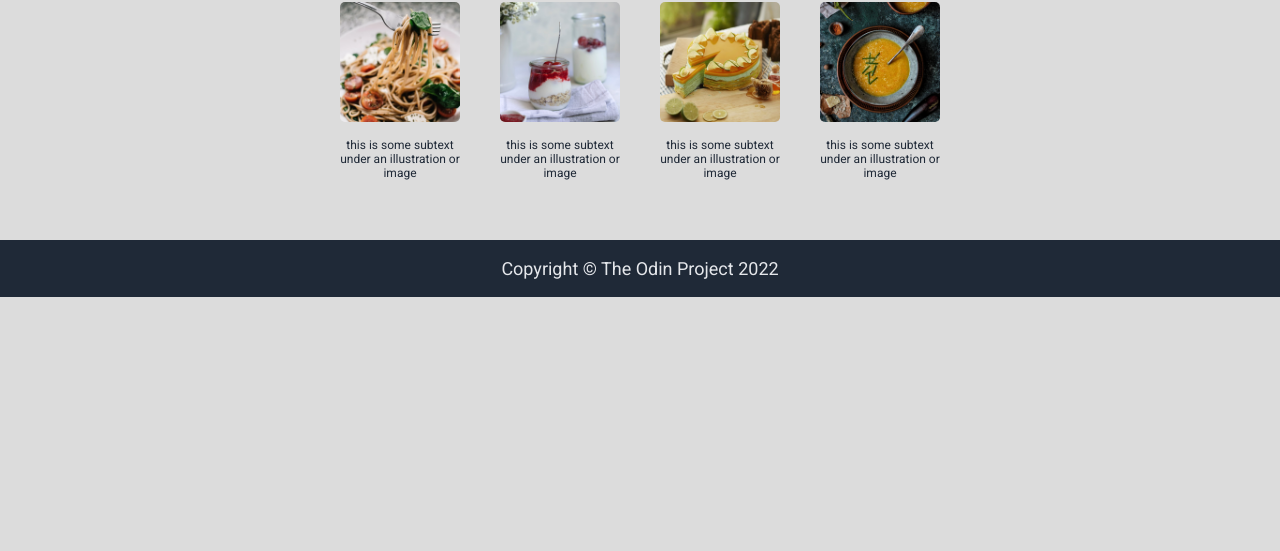
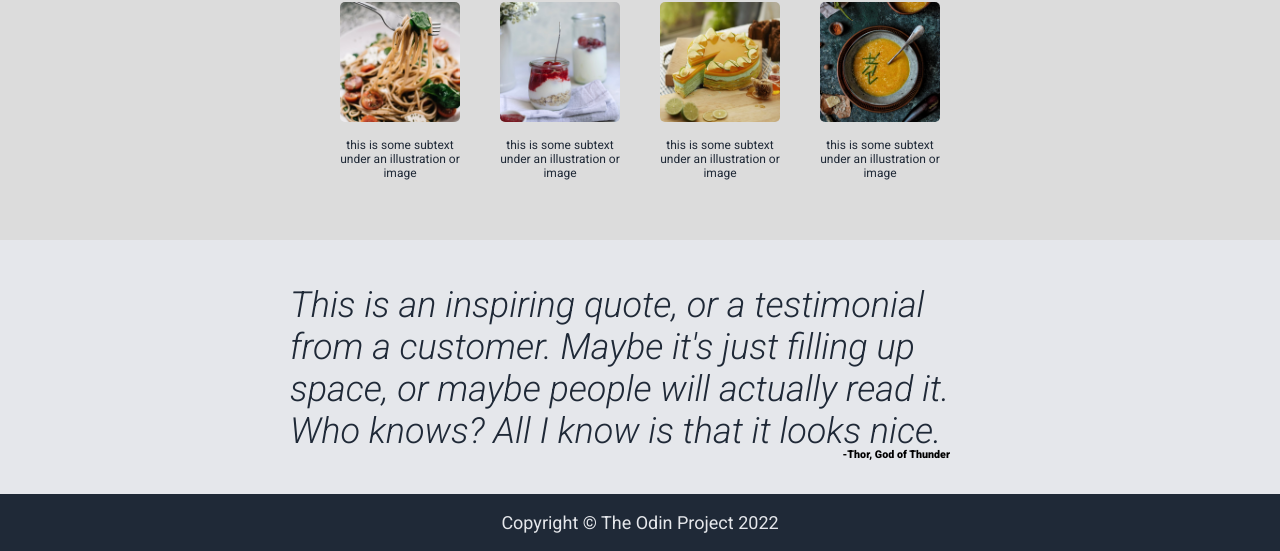
Before and after one commit to PewPewManZ/odin-recipes, a plain HTML site: page index.html in a window 1280 px wide. Shown: the part 565-1116 px from the top of the page. Before the commit the page ends 862 px from the top, so only its background shows below. Drawn offline with Linux system fonts and the light colour scheme.

Commit message:
Add quote section

```diff
--- a/index.html
+++ b/index.html
@@ -52,6 +52,14 @@
         </div>
       </div>
     </div>
+    <div class="quote-section">
+      <p>
+        This is an inspiring quote, or a testimonial from a customer. Maybe it's
+        just filling up space, or maybe people will actually read it. Who knows?
+        All I know is that it looks nice.
+      </p>
+      <h6 class="signature">-Thor, God of Thunder</h6>
+    </div>
     <div class="footer">
       <p>Copyright &copy; The Odin Project 2022</p>
     </div>
--- a/style.css
+++ b/style.css
@@ -1,4 +1,4 @@
-@import url("https://fonts.googleapis.com/css2?family=Roboto:wght@400;900&display=swap");
+@import url("https://fonts.googleapis.com/css2?family=Roboto:ital,wght@0,400;0,900;1,300&display=swap");
 
 body {
   height: 100vh;
@@ -125,6 +125,26 @@ button {
   color: #1f2937;
 }
 
+.quote-section {
+  background-color: #e5e7eb;
+  padding: 8px 80px;
+  /* display: flex; */
+}
+
+.quote-section p {
+  font-size: 36px;
+  font-weight: lighter;
+  font-style: italic;
+  color: #1f2937;
+  padding: 0 210px;
+}
+
+.signature {
+  text-align: end;
+  padding-right: 250px;
+  margin-top: -40px;
+}
+
 .footer {
   font-size: 12px;
   text-align: center;
```
